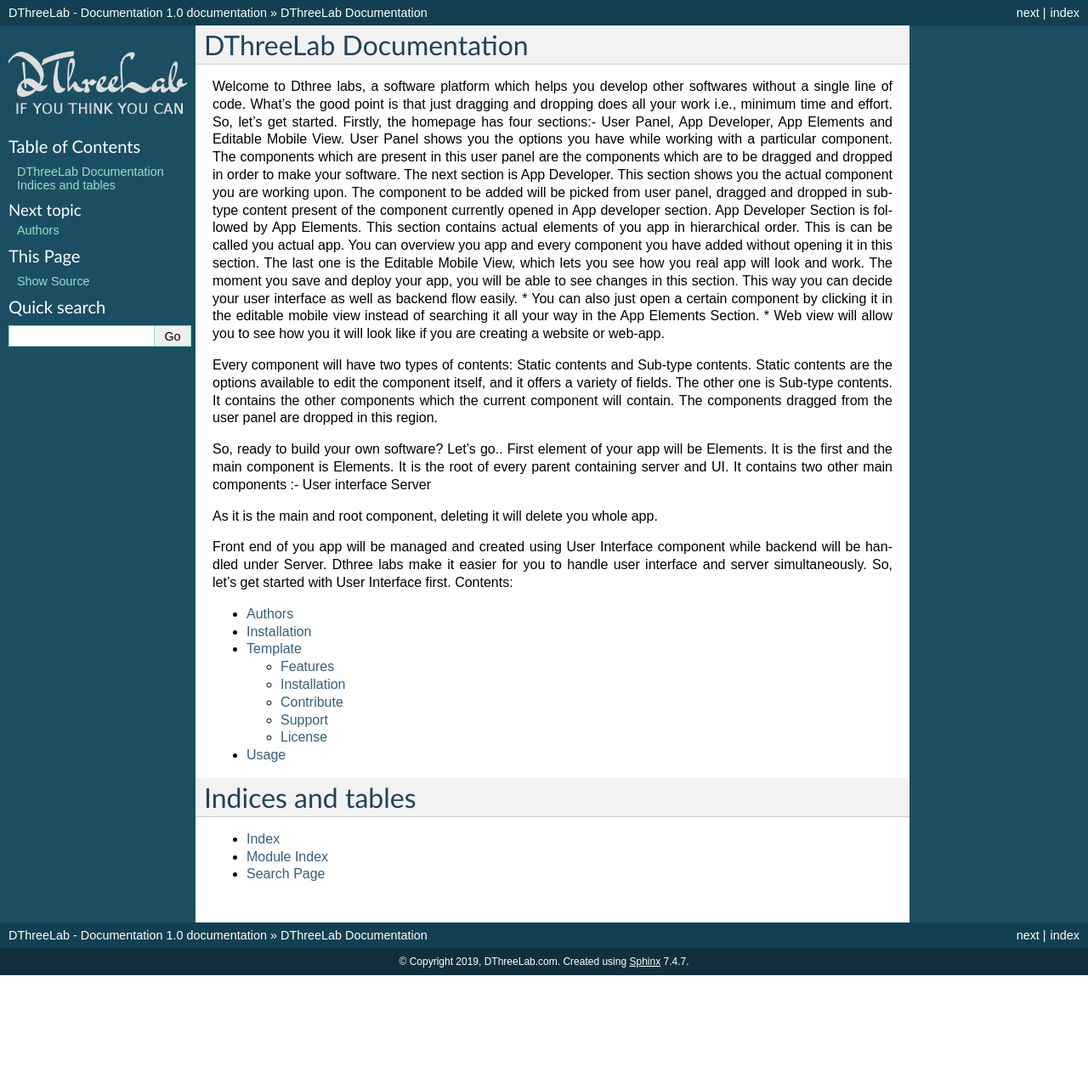
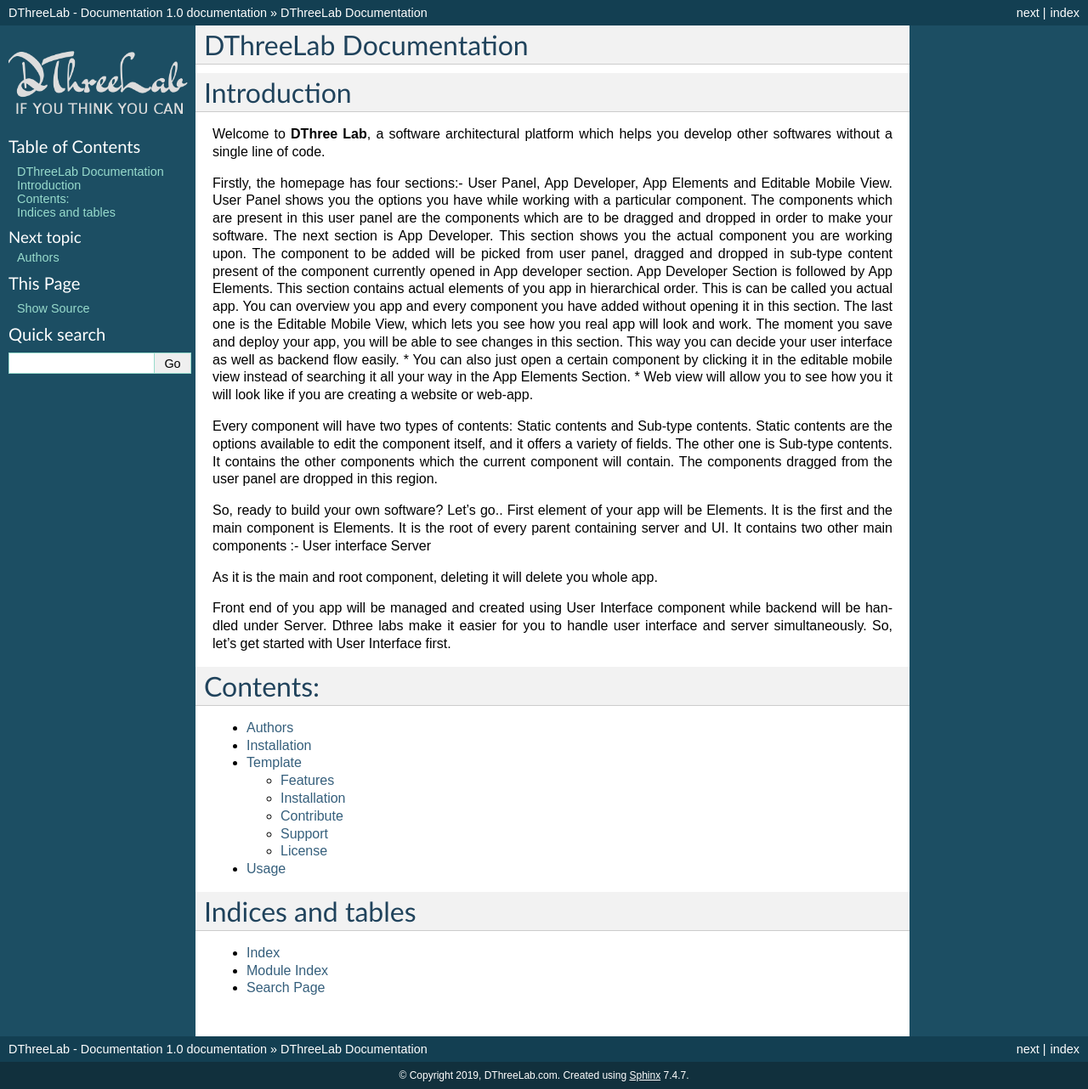
Before and after one commit to dthreelab/DThreeLab-Docs, a Sphinx documentation site: the page built from docs/index.rst, in a window 1280 px wide. Shown: the whole page at 85% size. Built offline with Sphinx 7.4.7, drawn with Linux system fonts in a browser that asks for light colours; before the commit the page ends 1148 px from its top, so only the background shows below that.

Commit message:
introduction added

```diff
--- a/AUTHORS.rst
+++ b/AUTHORS.rst
@@ -1,4 +1,4 @@
 Authors
 -------
 
-* Durgesh Satyam
+* Team DThreeLab
--- a/docs/index.rst
+++ b/docs/index.rst
@@ -6,9 +6,11 @@
 DThreeLab Documentation
 ==================================================
 
-Welcome to Dthree labs, a software platform which helps you develop other softwares without a single line of code.
-What’s the good point is that just dragging and dropping does all your work i.e., minimum time and effort.
-So, let’s get started.
+Introduction
+==================================================
+
+Welcome to **DThree Lab**, a software architectural platform which helps you develop other softwares without a single line of code.
+
 Firstly, the homepage has four sections:- User Panel, App Developer, App Elements and Editable Mobile View.
 User Panel shows you the options you have while working with a particular component. The components which are present in this user panel are the components which are to be dragged and dropped in order to make your software.
 The next section is App Developer. This section shows you the actual component you are working upon. The component to be added will be picked from user panel, dragged and dropped in sub-type content present of the component currently opened in App developer section.
@@ -30,7 +32,9 @@ As it is the main and root component, deleting it will delete you whole app.
 
 Front end of you app will be managed and created using User Interface component while backend will be handled under Server. Dthree labs make it easier for you to handle user interface and server simultaneously.
 So, let’s get started with User Interface first.
+
 Contents:
+==================
 
 .. toctree::
    :maxdepth: 2
```
